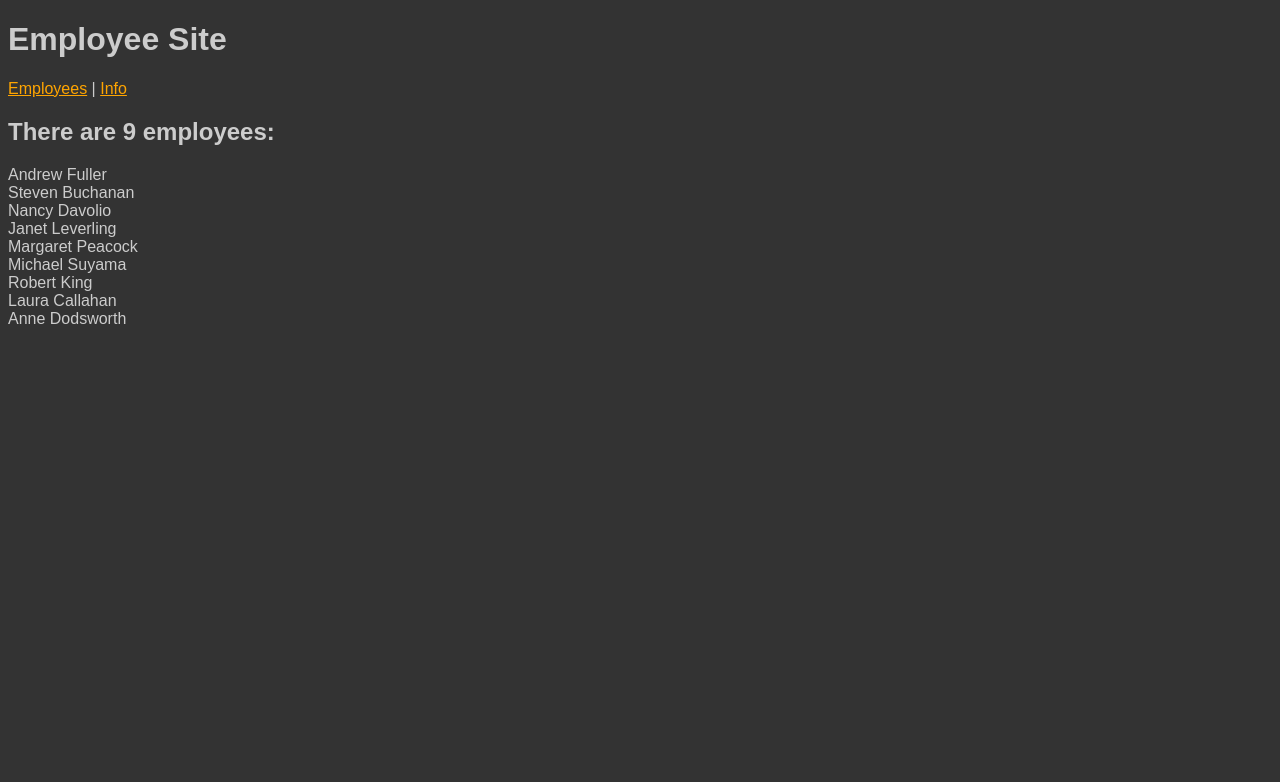
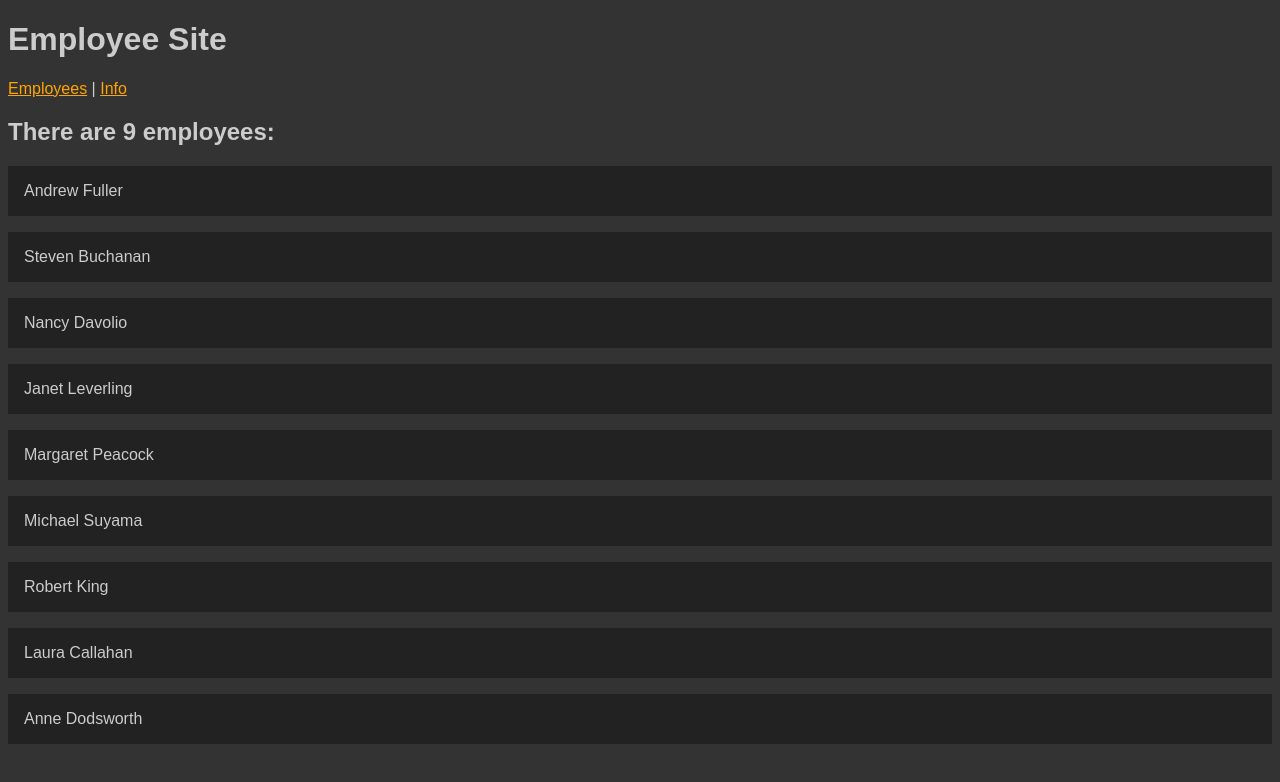
Before and after one commit to edwardtanguay/et01-employee-site, an Angular app: page /employees in a window 1280 px wide. Shown: the top 782 px of the page. Built offline with nearby package versions, Linux system fonts and the light colour scheme.

Commit message:
employees styled

```diff
--- a/src/app/app.component.html
+++ b/src/app/app.component.html
@@ -2,4 +2,5 @@
 <nav>
 	<a routerLink="/employees">Employees</a> | <a routerLink="/info">Info</a>
 </nav>
+
 <router-outlet></router-outlet>
--- a/src/app/employees-page/employees-page.component.html
+++ b/src/app/employees-page/employees-page.component.html
@@ -1,5 +1,7 @@
 <h2>There are {{employees.length}} employees:</h2>
 
 <div *ngFor="let employee of employees">
-	{{employee.firstName}} {{employee.lastName}}
+	<div class="employee">
+		{{employee.firstName}} {{employee.lastName}}
+	</div>
 </div>
--- a/src/app/employees-page/employees-page.component.scss
+++ b/src/app/employees-page/employees-page.component.scss
@@ -0,0 +1,5 @@
+.employee {
+	background-color: #222;
+	margin-bottom: 1rem;
+	padding: 1rem;
+}
--- a/src/styles.scss
+++ b/src/styles.scss
@@ -6,4 +6,5 @@ body {
 	a {
 		color: orange;
 	}
+
 }
```
